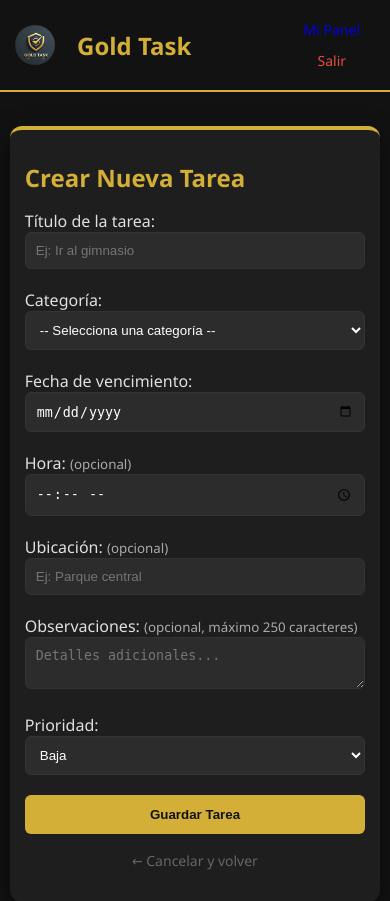
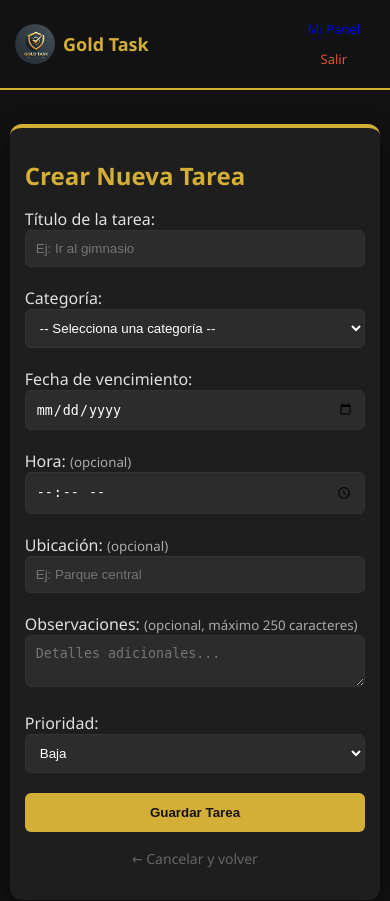
Before and after one commit to JohanFF/gold_task_flask, a Flask app: page /tareas/crear in a window 390 px wide. Shown: the top 901 px of the page. Run offline with Flask 3, Linux system fonts and the light colour scheme; the visitor is signed in with stand-in values (Sample User, id 1); data comes from the database, SQL or seed files in the repository.

Commit message:
Optimizar tamaños y limpiar duplicados en el header responsive

```diff
--- a/static/css/style.css
+++ b/static/css/style.css
@@ -45,26 +45,28 @@ main {
 .brand {
     display: flex;
     align-items: center;
-    gap: 10px; /* Espacio limpio entre el logo y el texto Gold Task */
+    gap: 8px;
     text-decoration: none;
     white-space: nowrap;
+    color: #d4af37;
+    transition: opacity 0.3s ease;
 }
-
 .logo-img {
-    width: 45px;
-    height: 45px;
+    width: 38px;
+    height: 38px;
     border-radius: 50%;
-    margin-right: 12px;
     object-fit: cover;
+    margin-right: 0;
 }
 
 .nav-links a {
     text-decoration: none;
-    font-size: 14px; /* Tamaño de letra controlado para móvil */
+    font-size: 13px; /* Tamaño ligeramente más compacto para que quepa perfecto en móviles */
     font-family: 'Segoe UI', Tahoma, Geneva, Verdana, sans-serif;
+    transition: color 0.3s ease;
 }
 .nav-links a:hover {
-    color: #d4af37;
+    color: #ffffff !important;
 }
 
 /* aca contenedores de secciones */
@@ -162,11 +164,6 @@ button, .btn-cta {
     background-color: #ffefc0; /* Un tono dorado un poco más claro o brillante */
     transform: translateY(-2px);
 }
-/* Efecto hover para los enlaces del menú superior */
-.nav-links a {
-    transition: color 0.3s ease;
-}
-
 .nav-links a:hover {
     color: #ffffff !important; /* Cambia a blanco brillante al pasar el cursor */
 }
@@ -180,6 +177,8 @@ button, .btn-cta {
 }
 
 .brand h2 {
+    font-size: 18px; /* Título equilibrado para que no ocupe tanto espacio horizontal */
+    margin: 0;
     transition: color 0.3s ease;
 }
 
```
